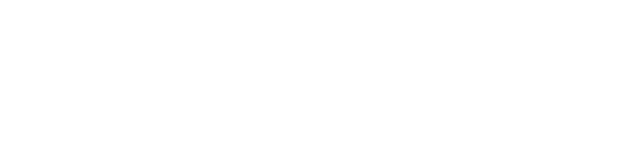
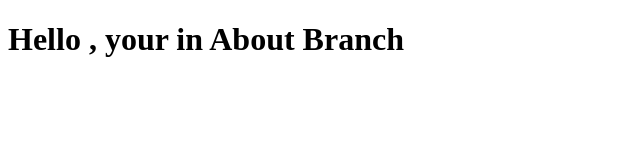
Before and after one commit to R-7git/QR_code_in_python, a plain HTML site: page index.html in a window 1280 px wide. Shown: the whole page, without its empty margins (0-640 px from the left). Drawn offline with Linux system fonts and the light colour scheme.

Commit message:
Added a html name

```diff
--- a/index.html
+++ b/index.html
@@ -6,6 +6,6 @@
     <title>Document22</title>
 </head>
 <body>
-
+    <h1>Hello , your in About Branch</h1>
 </body>
 </html>
```
